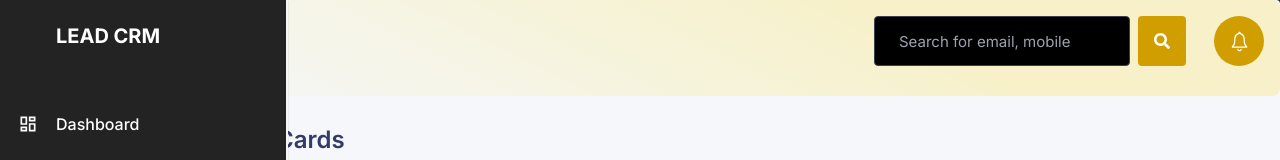
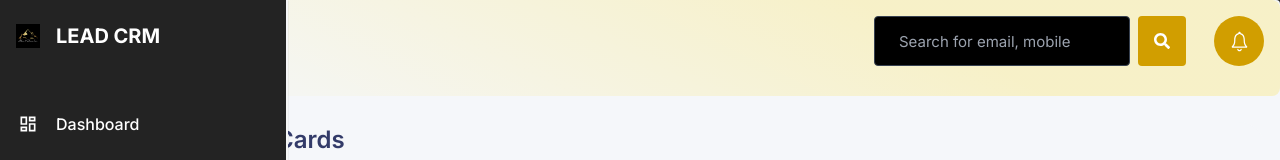
Before and after one commit to Wasiquekh/leadcrm, a Next.js app: page /cards in a window 1280 px wide. Shown: the top 160 px of the page. Built offline with nearby package versions, Linux system fonts and the light colour scheme; no server answers.

Commit message:
crm logo and icons

```diff
--- a/app/blocked_user/page.tsx
+++ b/app/blocked_user/page.tsx
@@ -200,7 +200,7 @@ const unBlockUserData = async(id: string)=>{
     return (
       <div className="h-screen flex flex-col gap-5 justify-center items-center">
         <Image
-          src="/images/orizonIcon.svg"
+          src="/images/crmlogo.jpg"
           alt="Table image"
           width={500}
           height={500}
--- a/app/component/LeftSideBar.tsx
+++ b/app/component/LeftSideBar.tsx
@@ -42,9 +42,9 @@ const LeftSideBar: React.FC = () => {
         <Link href="/dashboard">
           <div className="flex items-center gap-4 mb-12 px-3 py-2">
             {/* Fixed-size icon box to prevent shift */}
-            <div className="relative h-6 w-6 shrink-0  invisible">
+            <div className="relative h-6 w-6 shrink-0 ">
               <Image
-                src="/images/orizonIcon.svg"
+                src="/images/crmlogo.jpg"
                 alt="Orizon icon"
                 fill
                 className="object-contain"
--- a/app/component/LeftSideBarMobile.tsx
+++ b/app/component/LeftSideBarMobile.tsx
@@ -33,7 +33,7 @@ const LeftSideBarMobile: React.FC = () => {
       {/* Logo */}
       <Link href="/dashboard" className="flex gap-2 mb-8 px-3 py-2">
         <Image
-          src="/images/orizonIcon.svg"
+          src="/images/crmlogo.jpg"
           alt="Orizon Logo"
           width={0}
           height={0}
--- a/app/leadsdetails/page.tsx
+++ b/app/leadsdetails/page.tsx
@@ -1082,7 +1082,7 @@ setIsActivityHistoryPaination(true)
     return (
       <div className="h-screen flex flex-col gap-5 justify-center items-center bg-white">
         <Image
-          src="/images/orizonIcon.svg"
+          src="/images/crmlogo.jpg"
           alt="Loading"
           width={150}
           height={150}
--- a/app/setting/page.tsx
+++ b/app/setting/page.tsx
@@ -23,7 +23,7 @@ export default function Home() {
     return (
       <div className="h-screen flex flex-col gap-5 justify-center items-center bg-white">
         <Image
-          src="/images/orizonIcon.svg"
+          src="/images/crmlogo.jpg"
           alt="Loading"
           width={150}
           height={150}
--- a/app/useradd/page.tsx
+++ b/app/useradd/page.tsx
@@ -279,7 +279,7 @@ export default function Home() {
     return (
       <div className="h-screen flex flex-col gap-5 justify-center items-center bg-white">
         <Image
-          src="/images/orizonIcon.svg"
+          src="/images/crmlogo.jpg"
           alt="Loading"
           width={150}
           height={150}
```
